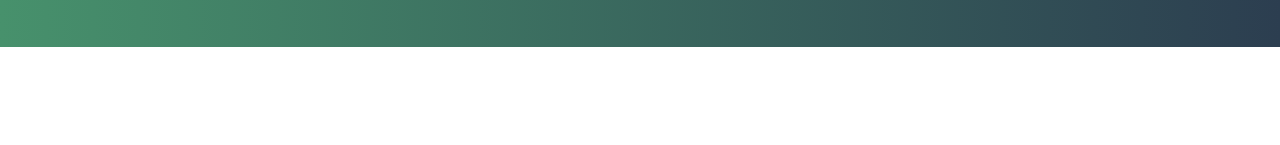
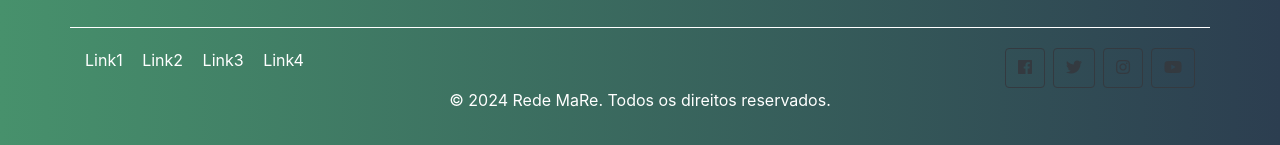
Before and after one commit to redemare23/teste, a plain HTML site: page index.html in a window 1280 px wide. Shown: the part 1908-2053 px from the top of the page. Before the commit the page ends 1955 px from the top, so only its background shows below. Drawn offline with nearby package versions, Linux system fonts and the light colour scheme.

Commit message:
adicionando o footer

```diff
--- a/assets/css/style.css
+++ b/assets/css/style.css
@@ -51,3 +51,34 @@ body {
     font-weight: bold;
     margin-bottom: 10px;
 }
+
+.footer {
+    padding-top: 20px;
+    border-top: 1px solid #fff;
+    margin-top: 20px;
+}
+
+.footer-links {
+    list-style: none;
+    padding: 0;
+}
+
+.footer-links li {
+    display: inline-block;
+    margin-right: 15px;
+}
+
+.footer-links a {
+    color: #fff;
+    text-decoration: none;
+}
+
+.social-icons {
+    list-style: none;
+    padding: 0;
+}
+
+.social-icons a {
+    color: #fff;
+    text-decoration: none;
+}
--- a/index.html
+++ b/index.html
@@ -125,7 +125,39 @@
         </div>
     </div>
     </div>
+   <!-- Footer -->
+   <div class="container footer">
+    <div class="row">
+        <div class="col-md-8">
+            <ul class="footer-links">
+                <li><a href="#">Link1</a></li>
+                <li><a href="#">Link2</a></li>
+                <li><a href="#">Link3</a></li>
+                <li><a href="#">Link4</a></li>
+            </ul>
+        </div>
+        <div class="col-md-4 d-flex justify-content-end">
+            <a href="" class="btn btn-outline-dark">
+                <i class="fab fa-facebook"></i>
+            </a>
+            <a href="" class="btn btn-outline-dark ml-2">
+                <i class="fab fa-twitter"></i>
+            </a>
+            <a href="" class="btn btn-outline-dark ml-2">
+                <i class="fab fa-instagram"></i>
+            </a>
+            <a href="" class="btn btn-outline-dark ml-2">
+                <i class="fab fa-youtube"></i>
+            </a>
+        </div>
+    </div>
 
+    <div class="row">
+        <div class="col-md-12 text-center">
+            <p>&copy; 2024 Rede MaRe. Todos os direitos reservados.</p>
+        </div>
+    </div>
+</div>
 
     <!-- jQuery primeiro, depois Popper.js, depois Bootstrap JS -->
     <script src="https://code.jquery.com/jquery-3.3.1.slim.min.js"
```
